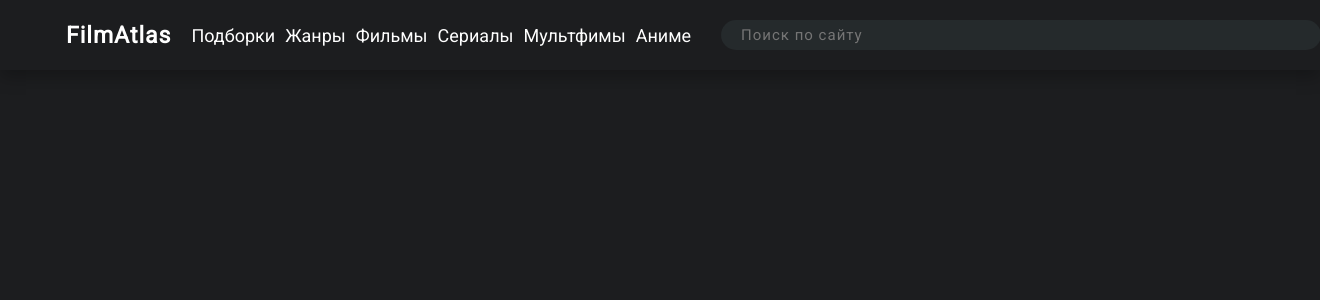
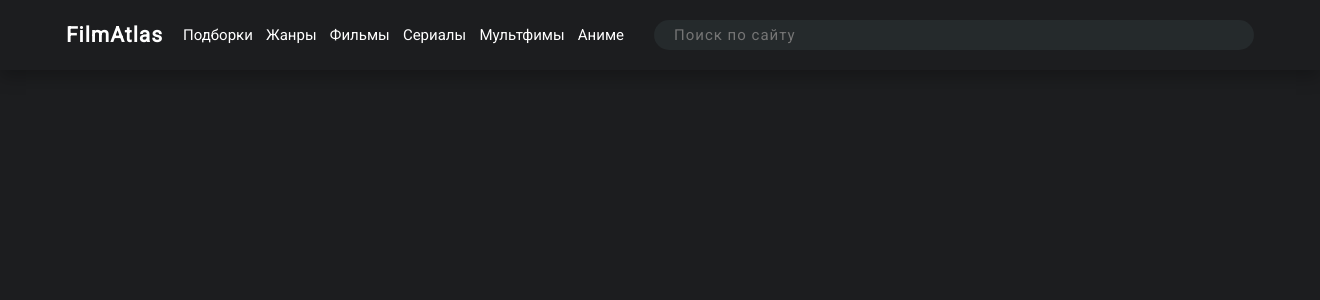
Before and after one commit to VladGuR/FilmsAtlas, a Python web app: template templates/Atlas_main_page.html in a window 1320 px wide. Shown: the top 300 px of the page. Run offline with Jinja, Linux system fonts and the light colour scheme; the template is opened without the code that fills it, so the values that code supplies are empty.

Commit message:
menu_logo_links_search small changes

```diff
--- a/static/main_page_style.css
+++ b/static/main_page_style.css
@@ -30,6 +30,7 @@ body {
     justify-content: space-between;
     align-items: center;
     width: 90%;
+    height: 70px;
 }
 
 .page_menu_atlas .menu_links_seacrh .menu_logotype {
@@ -44,7 +45,7 @@ body {
     font-family: 'Roboto', sans-serif;
     font-style: normal;
     font-weight: 600;
-    font-size: 23px;
+    font-size: 21px;
     color: #FFFFFF;
     letter-spacing: 1px;
 }
@@ -65,7 +66,7 @@ body {
     font-family: 'Roboto', sans-serif;
     font-style: normal;
     font-weight: 400;
-    font-size: 18px;
+    font-size: 15px;
     color: #FFFFFF;
 }
 
--- a/templates/Atlas_main_page.html
+++ b/templates/Atlas_main_page.html
@@ -56,7 +56,15 @@
         </div>
     </div>
 </div>
-<div class="all_content_atlas"></div>
+<div class="all_content_atlas">
+    <div class="all_content_left_block">
+        <div class="best_films_img_descript">
+            <img class="best_films_img" src="" alt="">
+            <span class="best_films_descript"></span>
+        </div>
+    </div>
+    <div class="all_content_right_block"></div>
+</div>
 <div class="footer_connection_atlas"></div>
 </body>
 </html>
```
Lines whose indentation alone changed are shown as unchanged.
